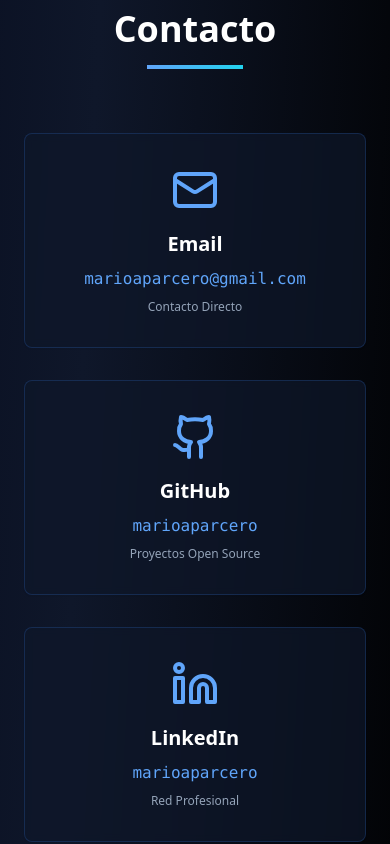
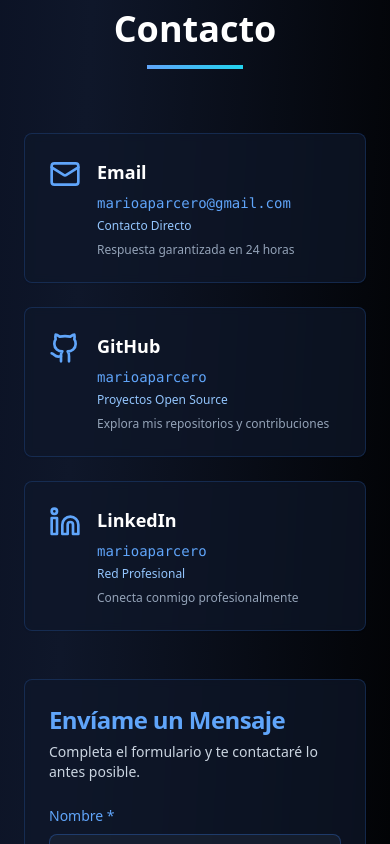
Before and after one commit to marioaparcero/portfolio-sysadmin, a Next.js app: page / in a window 390 px wide. Shown: the part 6080-6924 px from the top of the page. Built offline with nearby package versions, Linux system fonts and the light colour scheme.

Commit message:
Upd: Mejorar sección de contacto con diseño responsivo en 2 columnas y descripciones adicionales

```diff
--- a/app/page.tsx
+++ b/app/page.tsx
@@ -494,13 +494,24 @@ export default function ProfessionalCyberPortfolio() {
 
       {/* Contact Section */}
       <section id="contacto" className="py-24 px-6 relative z-10">
-        <div className="container mx-auto max-w-4xl">
+        <div className="container mx-auto max-w-6xl">
           <div className="text-center mb-16">
             <h2 className="text-4xl md:text-5xl font-bold text-white mb-4">Contacto</h2>
             <div className="w-24 h-1 bg-gradient-to-r from-blue-400 to-cyan-400 mx-auto"></div>
           </div>
 
-          <div className="grid md:grid-cols-3 gap-8 text-center">
+          <div className="grid lg:grid-cols-2 gap-12 items-start">
+            {/* Left Column - Contact Info */}
+            <div className="space-y-8">
+              {/* <div className="mb-8">
+                <h3 className="text-2xl font-semiboldld text-white mb-4">Conecta Conmigo</h3>
+                <p className="text-slate-300 leading-relaxed">
+                  ¿Tienes un proyecto en mente? Me especializo en administración de sistemas,
+                  ciberseguridad e infraestructura cloud. Hablemos sobre cómo puedo ayudarte.
+                </p>
+              </div> */}
+
+              <div className="space-y-6">
                 {[
                   {
                     icon: Mail,
@@ -508,6 +519,7 @@ export default function ProfessionalCyberPortfolio() {
                     value: "marioaparcero@gmail.com",
                     link: "mailto:marioaparcero@gmail.com",
                     subtitle: "Contacto Directo",
+                    description: "Respuesta garantizada en 24 horas"
                   },
                   {
                     icon: Github,
@@ -515,6 +527,7 @@ export default function ProfessionalCyberPortfolio() {
                     value: "marioaparcero",
                     link: "https://github.com/marioaparcero",
                     subtitle: "Proyectos Open Source",
+                    description: "Explora mis repositorios y contribuciones"
                   },
                   {
                     icon: Linkedin,
@@ -522,36 +535,60 @@ export default function ProfessionalCyberPortfolio() {
                     value: "marioaparcero",
                     link: "https://www.linkedin.com/in/marioaparcero/",
                     subtitle: "Red Profesional",
+                    description: "Conecta conmigo profesionalmente"
                   },
                 ].map((contact, index) => (
                   <Card
                     key={index}
                     className="bg-slate-900/70 border-blue-500/20 backdrop-blur-sm hover:border-blue-400/40 transition-all duration-300 group"
                   >
-                <CardContent className="pt-8 pb-8">
-                  <contact.icon className="h-12 w-12 text-blue-400 mx-auto mb-4 group-hover:text-cyan-400 transition-colors" />
-                  <h3 className="text-xl font-semibold text-white mb-2">{contact.title}</h3>
+                    <CardContent className="p-6">
+                      <div className="flex items-start space-x-4">
+                        <div className="flex-shrink-0">
+                          <contact.icon className="h-8 w-8 text-blue-400 group-hover:text-cyan-400 transition-colors" />
+                        </div>
+                        <div className="flex-1">
+                          <h4 className="text-lg font-semibold text-white mb-1">{contact.title}</h4>
                           <a
                             href={contact.link}
                             target={contact.link.startsWith("http") ? "_blank" : undefined}
                             rel={contact.link.startsWith("http") ? "noopener noreferrer" : undefined}
-                    className="text-blue-400 hover:text-cyan-400 transition-colors font-mono"
+                            className="text-blue-400 hover:text-cyan-400 transition-colors font-mono text-sm"
                           >
                             {contact.value}
                           </a>
-                  <p className="text-xs text-slate-400 mt-2">{contact.subtitle}</p>
+                          <p className="text-xs text-blue-300 mt-1">{contact.subtitle}</p>
+                          <p className="text-xs text-slate-400 mt-2">{contact.description}</p>
+                        </div>
+                      </div>
                     </CardContent>
                   </Card>
                 ))}
               </div>
 
-          {/* Contact Form */}
-          <div className="mt-16">
-            <Card className="bg-slate-900/70 border-blue-500/20 backdrop-blur-sm max-w-2xl mx-auto">
+              {/* Professional Notice */}
+              {/* <div className="mt-8">
+                <div className="bg-blue-900/20 border border-blue-500/30 rounded-xl p-6 backdrop-blur-sm">
+                  <div className="flex items-center mb-3">
+                    <Lock className="h-5 w-5 text-blue-400 mr-2" />
+                    <span className="text-blue-400 font-semibold">COMUNICACIÓN PROFESIONAL</span>
+                  </div>
+                  <p className="text-slate-300 text-sm leading-relaxed">
+                    Disponible para consultas sobre administración de sistemas, ciberseguridad e infraestructura cloud.
+                    Todas las comunicaciones son tratadas con confidencialidad.
+                  </p>
+                </div>
+              </div> */}
+            </div>
+
+            {/* Right Column - Contact Form */}
+            <div>
+              <Card className="bg-slate-900/70 border-blue-500/20 backdrop-blur-sm">
                 <CardHeader>
-                <CardTitle className="text-blue-400 text-2xl text-center">Envíame un Mensaje</CardTitle>
-                <CardDescription className="text-slate-300 text-center">
-                  ¿Tienes un proyecto en mente? Hablemos sobre cómo puedo ayudarte.
+                  <CardTitle className="text-blue-400 text-2xl">Envíame un Mensaje</CardTitle>
+                  <CardDescription className="text-slate-300">
+                    {/* ¿Tienes un proyecto en mente? Hablemos sobre cómo puedo ayudarte. */}
+                    Completa el formulario y te contactaré lo antes posible.
                   </CardDescription>
                 </CardHeader>
                 <CardContent>
@@ -691,6 +728,7 @@ export default function ProfessionalCyberPortfolio() {
                 </CardContent>
               </Card>
             </div>
+          </div>
 
           {/* Professional Notice */}
           <div className="mt-16 text-center">
@@ -702,6 +740,7 @@ export default function ProfessionalCyberPortfolio() {
               <p className="text-slate-300 text-sm leading-relaxed">
                 Disponible para consultas sobre administración de sistemas, ciberseguridad e infraestructura cloud.
                 Respuesta garantizada en 24 horas.
+                {/* Todas las comunicaciones son tratadas con confidencialidad. */}
               </p>
             </div>
           </div>
```
Lines whose indentation alone changed are shown as unchanged.
